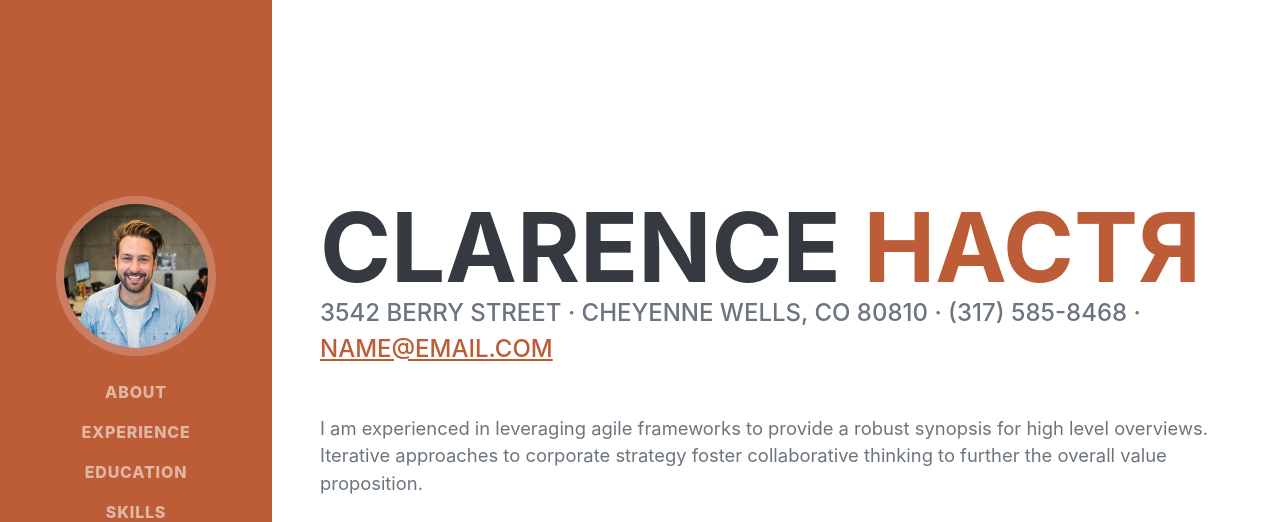
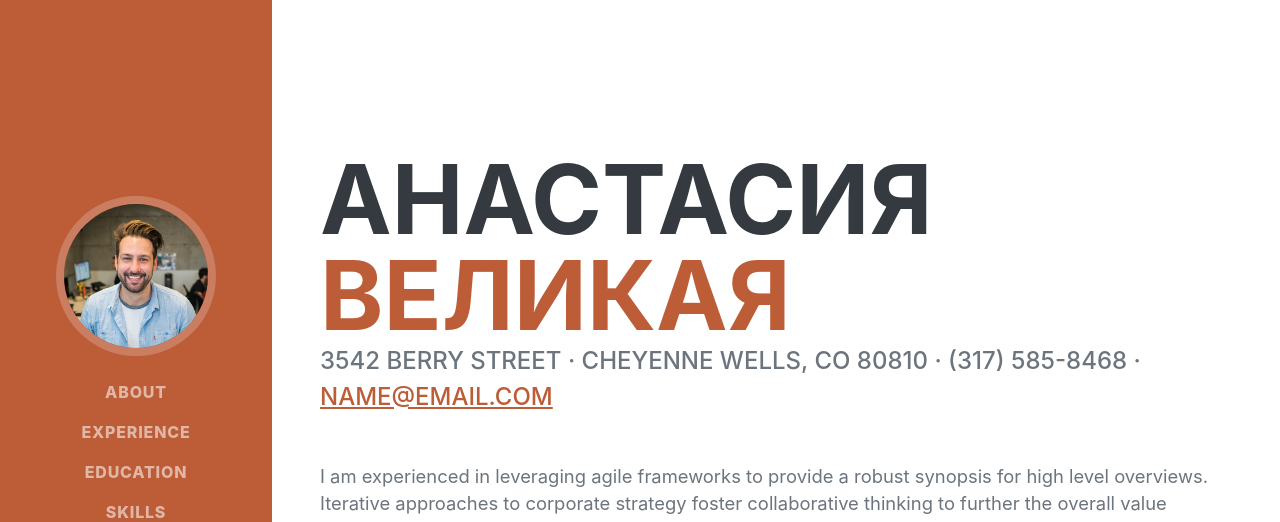
Before and after one commit to minskin0908/rezume, a plain HTML site: page index.html in a window 1280 px wide. Shown: the top 522 px of the page. Drawn offline with nearby package versions, Linux system fonts and the light colour scheme; a web font is replaced by a local one.

Commit message:
Update index.html

```diff
--- a/index.html
+++ b/index.html
@@ -40,8 +40,9 @@
             <section class="resume-section" id="about">
                 <div class="resume-section-content">
                     <h1 class="mb-0">
-                        Clarence
-                        <span class="text-primary">настя</span>
+
+                    Анастасия
+                        <span class="text-primary">Великая</span>
                     </h1>
                     <div class="subheading mb-5">
                         3542 Berry Street · Cheyenne Wells, CO 80810 · (317) 585-8468 ·
```
